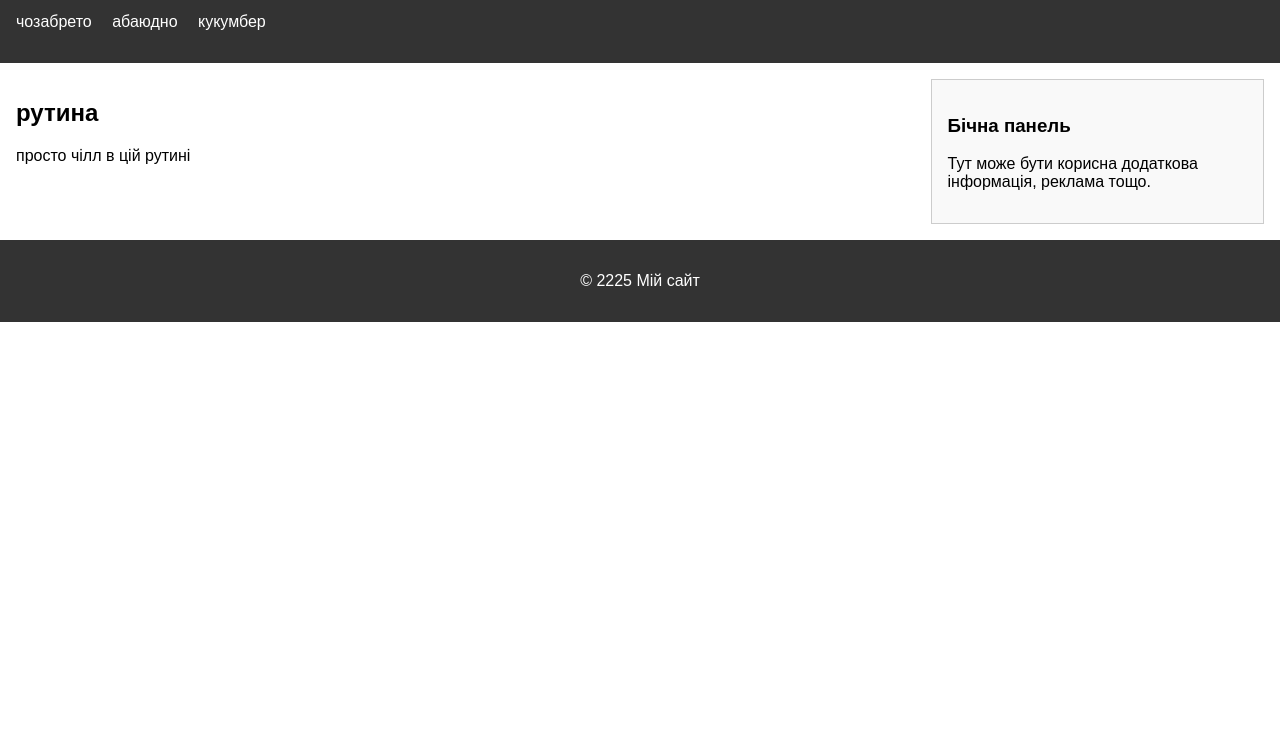
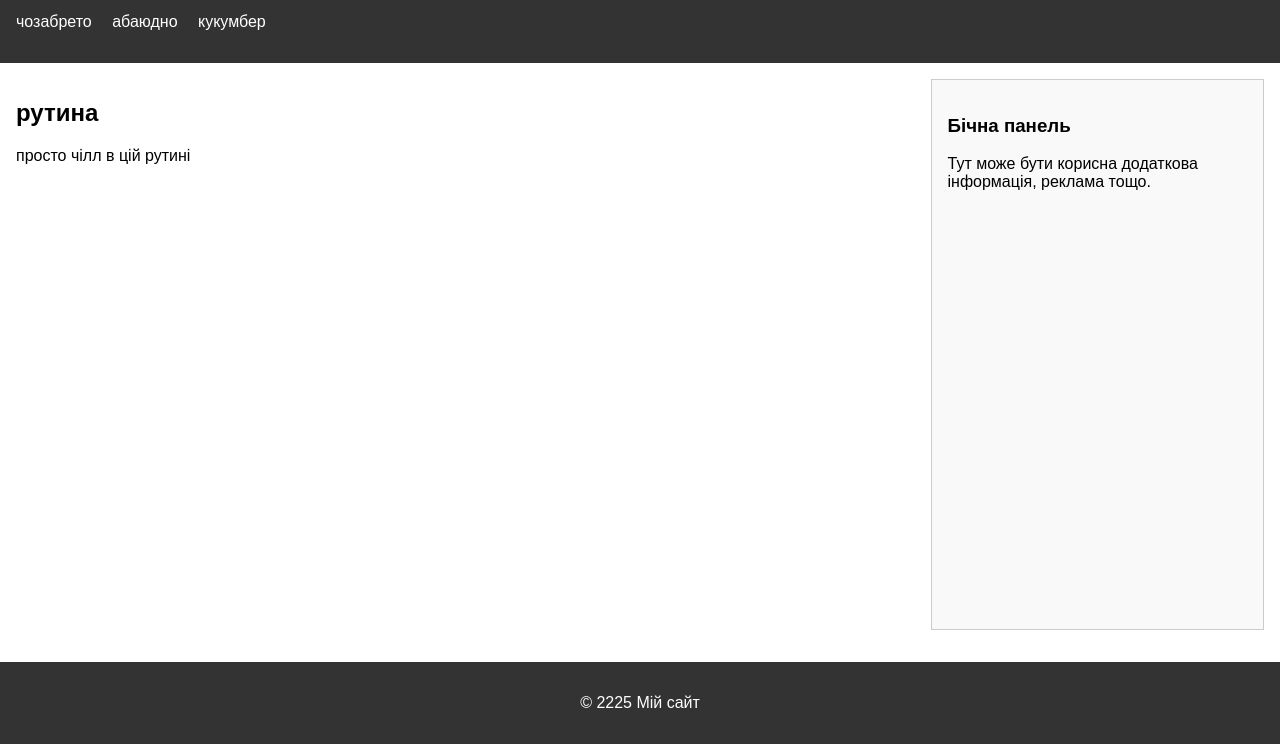
Before and after one commit to yaneessa1/shovel, a plain HTML site: page index.html in a window 1280 px wide. Shown: the part 56-800 px from the top of the page. Drawn offline with Linux system fonts and the light colour scheme.

Commit message:
An update

```diff
--- a/index.html
+++ b/index.html
@@ -1,11 +1,14 @@
 <!DOCTYPE html>
 <html lang="uk">
+
 <head>
   <meta charset="UTF-8" />
   <title>Приклад верстки</title>
   <link rel="stylesheet" href="style.css" />
 </head>
+
 <body>
+  <div class="wrapper">
     <header>
       <h1>рутина</h1>
       <nav>
@@ -31,5 +34,7 @@
     <footer>
       <p>&copy; 2225 Мій сайт</p>
     </footer>
+  </div>
 </body>
+
 </html>
--- a/style.css
+++ b/style.css
@@ -31,17 +31,28 @@ nav a {
 }
 
 main {
-  display: flex; /* Використання Flexbox для розташування */
+  display: flex;
+  /* Використання Flexbox для розташування */
   margin: 1rem;
+  flex: 1;
+}
+
+.wrapper {
+  display: flex;
+  flex-direction: column;
+  min-height: 100vh;
+  /* Висота 100% вікна браузера */
 }
 
 section {
-  flex: 3; /* Основна частина */
+  flex: 3;
+  /* Основна частина */
   margin-right: 1rem;
 }
 
 aside {
-  flex: 1; /* Бічна панель */
+  flex: 1;
+  /* Бічна панель */
   background-color: #f9f9f9;
   padding: 1rem;
   border: 1px solid #ccc;
```
Lines whose indentation alone changed are shown as unchanged.
